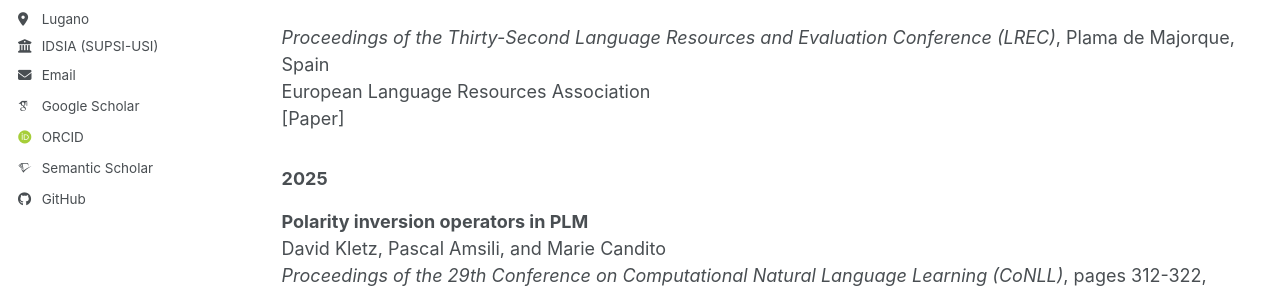
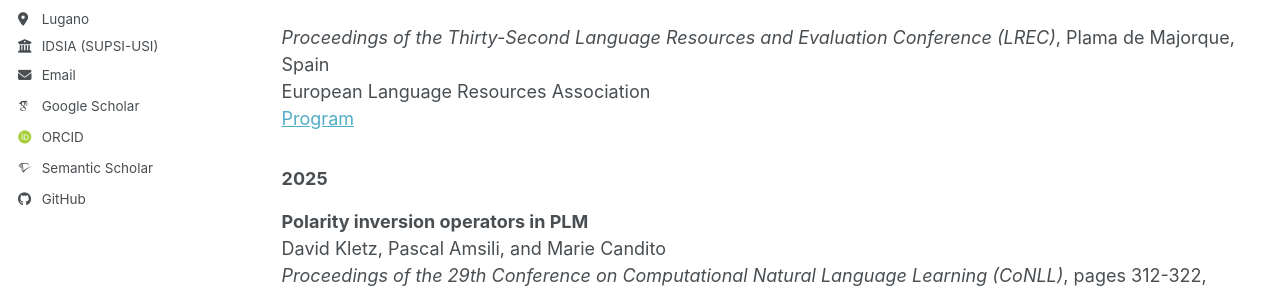
Before and after one commit to davkletz/davkletz.github.io, a Jekyll site: the page built from _pages/publications.md, in a window 1280 px wide and 900 px high. Shown: the part 347-640 px from the top of the window. Built offline with Jekyll 4.4.1, drawn with Linux system fonts in a browser that asks for light colours; some web fonts are replaced; a script bundle is joined from its source files by our own code; library files that are not in the unit come from our copies.

Commit message:
small corrections

```diff
--- a/_pages/publications.md
+++ b/_pages/publications.md
@@ -19,7 +19,7 @@ Sandra Mitrović\*, David Kletz\*, Ljiljana Dolamic, and Fabio Rinaldi
 
 *Proceedings of the Thirty-Second Language Resources and Evaluation Conference (LREC)*, Plama de Majorque, Spain
 European Language Resources Association
-[Paper]
+[Program](https://lrec2026.info/conference-programme/conference-programme-day3/)
 
 ### 2025
 
```
Also changed, not shown: _pages/teaching.md (+1 -1 lines).
